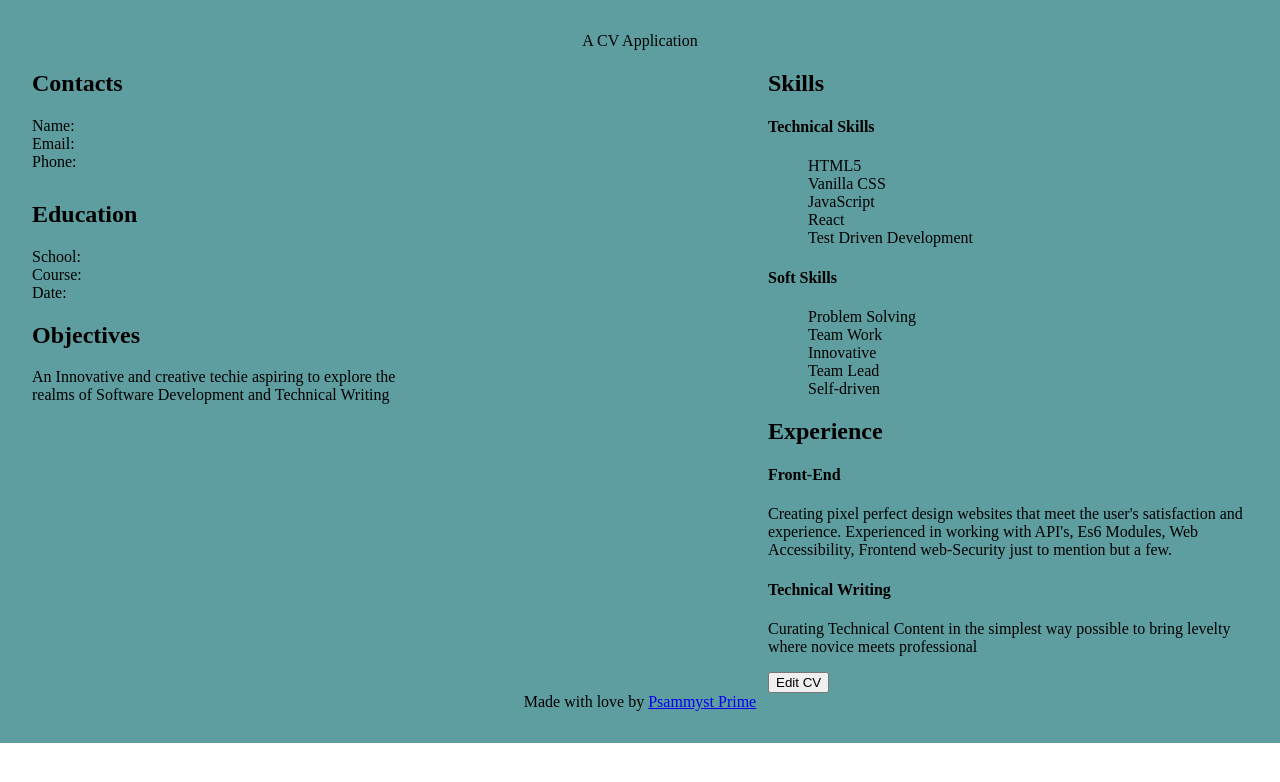
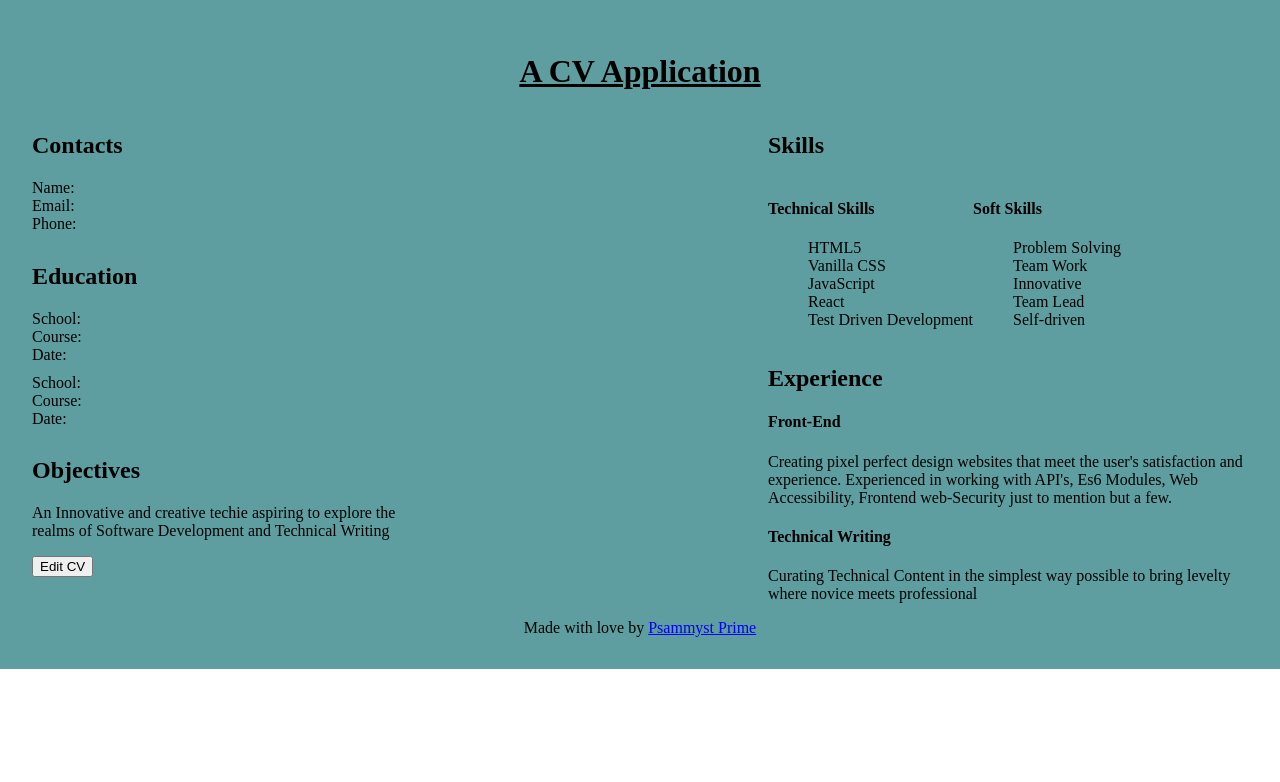
Before and after one commit to PsammystPrime/CV-Application, a React (Vite) app: page / in a window 1280 px wide. Shown: the top 782 px of the page. Built offline with nearby package versions, Linux system fonts and the light colour scheme.

Commit message:
Update App.jsx

```diff
--- a/src/App.jsx
+++ b/src/App.jsx
@@ -4,7 +4,7 @@ export default function App(){
 
   return(
   <>
-  <div className="header">A CV Application</div>
+  <h1>A CV Application</h1>
 
   <div className="body">
     <div className="left">
@@ -17,19 +17,29 @@ export default function App(){
       </div>
       <div className="education">
         <h2>Education</h2>
+        <div className="school">
           <span>School:</span>
           <span>Course:</span>
           <span>Date:</span>
+        </div>
+        <div className="school">
+          <span>School:</span>
+          <span>Course:</span>
+          <span>Date:</span>
+        </div>
+
       </div>
       <div className="objectives">
         <h2>Objectives</h2>
         <p>An Innovative and creative techie aspiring to explore the realms of Software Development and Technical Writing</p>
       </div>
+      <button className="edit">Edit CV</button>
     </div>
 
     <div className="right">
       <div className="skills">
         <h2>Skills</h2>
+        <div className="allSkills">
           <div className="hardSkills">
             <h4>Technical Skills</h4>
             <ul>
@@ -51,6 +61,7 @@ export default function App(){
             </ul>
           </div>
         </div>
+      </div>
 
       <div className="experience">
         <h2>Experience</h2>
@@ -63,7 +74,7 @@ export default function App(){
           <p>Curating Technical Content in the simplest way possible to bring levelty where novice meets professional</p>
         </div>
       </div>
-      <button className="edit">Edit CV</button>
+
     </div>
   </div>
 
```
Lines whose indentation alone changed are shown as unchanged.
